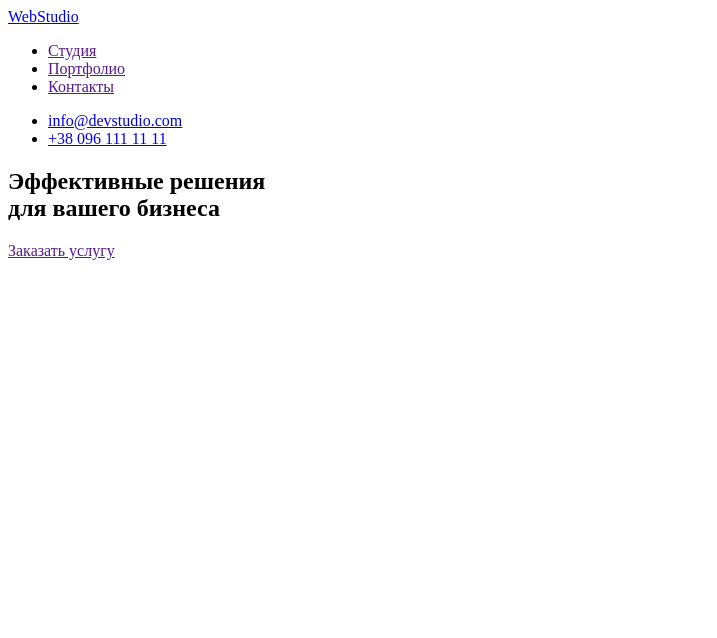
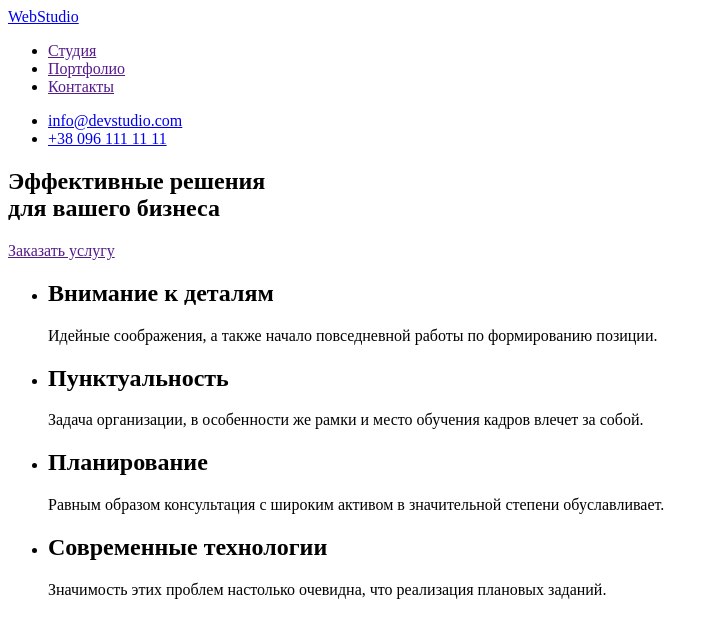
Before and after one commit to NikHectro/goit-markup-hw-01, a plain HTML site: page index.html in a window 1280 px wide. Shown: the whole page, without its empty margins (0-717 px from the left). Drawn offline with Linux system fonts and the light colour scheme.

Commit message:
Adding section "advantages"

```diff
--- a/index.html
+++ b/index.html
@@ -31,6 +31,28 @@
             <h1>Эффективные решения</br>для вашего бизнеса</h1>
             <a href="">Заказать услугу</a>
         </section>
+
+        <!--Переваги компанії-->
+        <section>
+            <ul>
+                <li>
+                    <h2>Внимание к деталям</h2>
+                    <p>Идейные соображения, а также начало повседневной работы по формированию позиции.</p>
+                </li>
+                <li>
+                    <h2>Пунктуальность</h2>
+                    <p>Задача организации, в особенности же рамки и место обучения кадров влечет за собой.</p>
+                </li>
+                <li>
+                    <h2>Планирование</h2>
+                    <p>Равным образом консультация с широким активом в значительной степени обуславливает.</p>
+                </li>
+                <li>
+                    <h2>Современные технологии</h2>
+                    <p>Значимость этих проблем настолько очевидна, что реализация плановых заданий.</p>
+                </li>
+            </ul>
+        </section>
     </main>
 </body>
 </html>
```
